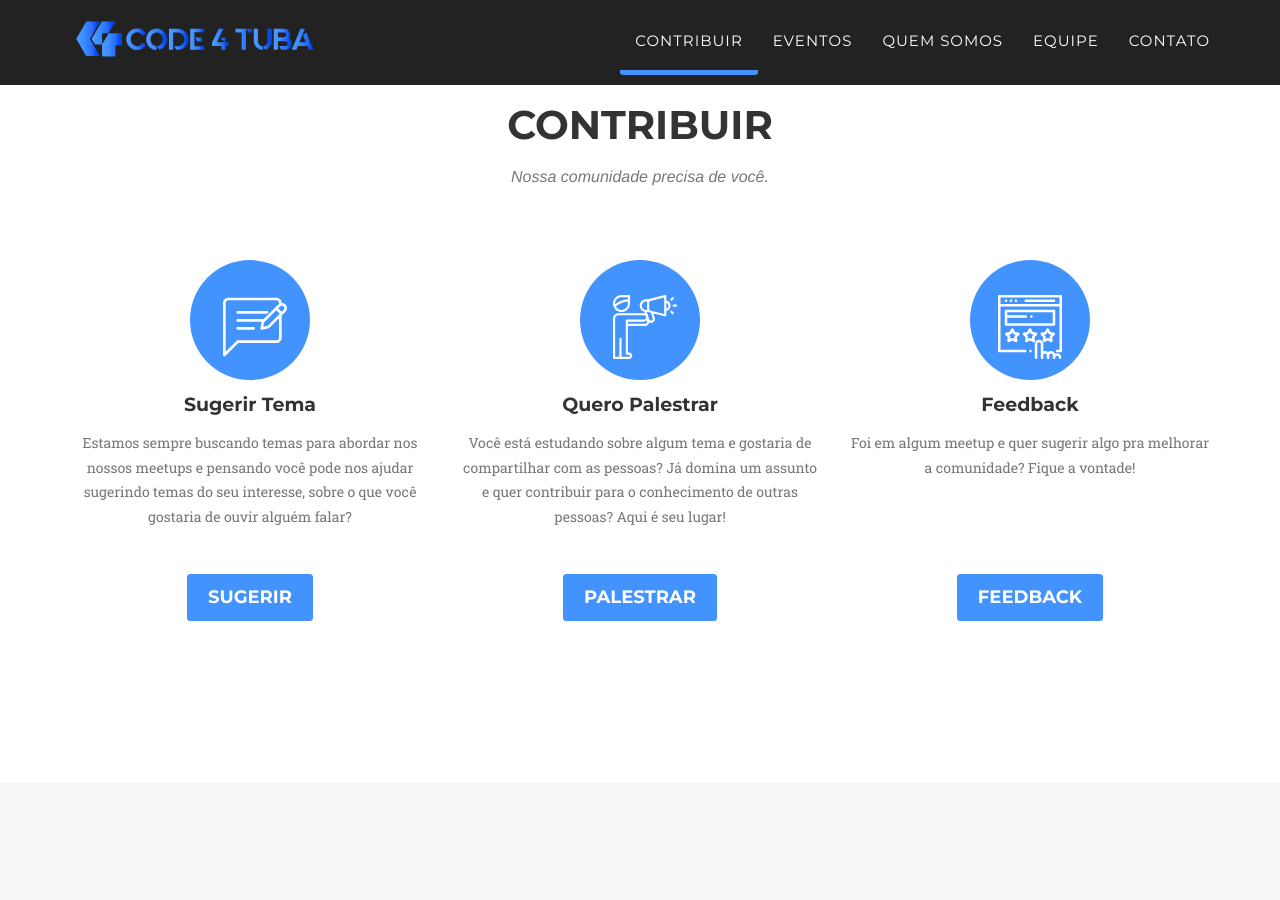
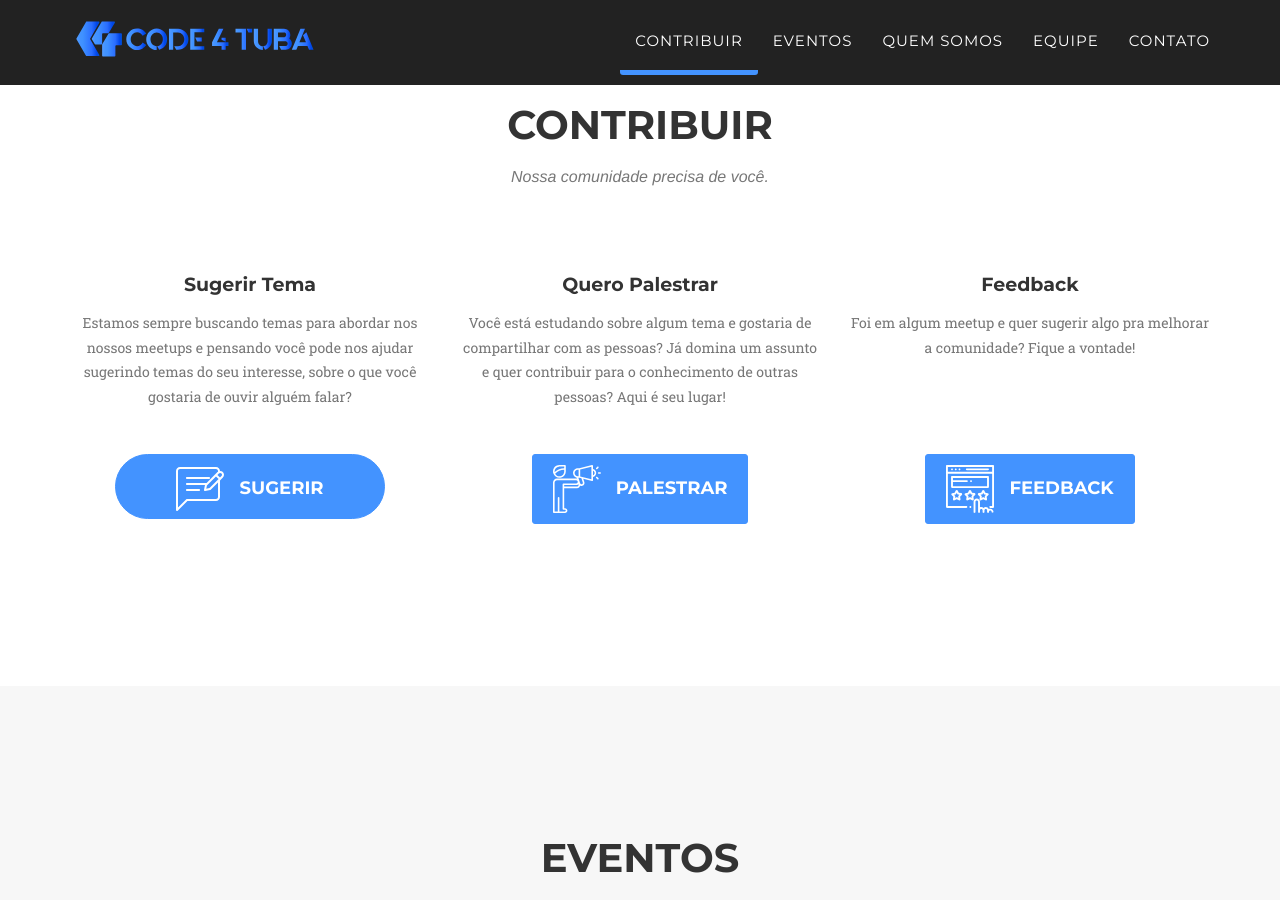
Before and after one commit to code4tuba/code4tuba.github.io, a Jekyll site: the page built from index.html, in a window 1280 px wide and 900 px high, scrolled down 765 px. Built offline with Jekyll 4.4.1, drawn with Linux system fonts in a browser that asks for light colours; some web fonts are replaced.

Commit message:
sugestão de alteração na área de contribuir

```diff
--- a/_includes/services.html
+++ b/_includes/services.html
@@ -9,25 +9,28 @@
     </div>
     <div class="row text-center">
       <div class="col-md-4">
-        <span class="fa-stack fa-4x">
-          <div class="service-img">
+        <!-- <span class="fa-stack fa-4x"> -->
+          <!-- <div class="service-img">
             <img
               src="./img/icons/suggestion.svg"
               alt="Sugerir tema"
               srcset=""
               style="width: 64px; margin-left: 10px;"
             />
-          </div>
-        </span>
+          </div> -->
+        <!-- </span> -->
         <h4 class="service-heading">Sugerir Tema</h4>
         <p class="text-muted service-text">
           Estamos sempre buscando temas para abordar nos nossos meetups e pensando você pode nos
           ajudar sugerindo temas do seu interesse, sobre o que você gostaria de ouvir alguém falar?
         </p>
-        <a href="https://bit.ly/c4t-sugestao" target="_blank" class="btn btn-xl">Sugerir</a>
+        <a href="https://bit.ly/c4t-sugestao" target="_blank" class="btn btn-xl" style="height: 65px; width: 270px; border-radius: 50px;">
+          <img src="./img/icons/suggestion.svg" alt="Sugerir tema" srcset="" style="width: 48px; margin-right: 10px;" />
+          Sugerir
+        </a>
       </div>
       <div class="col-md-4">
-        <span class="fa-stack fa-4x">
+        <!-- <span class="fa-stack fa-4x">
           <div class="service-img">
             <img
               src="./img/icons/speaker.svg"
@@ -36,25 +39,31 @@
               style="width: 64px; margin-left: 10px;"
             />
           </div>
-        </span>
+        </span> -->
         <h4 class="service-heading">Quero Palestrar</h4>
         <p class="text-muted service-text">
           Você está estudando sobre algum tema e gostaria de compartilhar com as pessoas? Já domina
           um assunto e quer contribuir para o conhecimento de outras pessoas? Aqui é seu lugar!
         </p>
-        <a href="http://bit.ly/c4t-queropalestrar" target="_blank" class="btn btn-xl">Palestrar</a>
+        <a href="http://bit.ly/c4t-queropalestrar" target="_blank" class="btn btn-xl">
+          <img src="./img/icons/speaker.svg" alt="Quero palestrar" srcset="" style="width: 48px; margin-right: 10px;" />
+          Palestrar
+        </a>
       </div>
       <div class="col-md-4">
-        <span class="fa-stack fa-4x">
+        <!-- <span class="fa-stack fa-4x">
           <div class="service-img">
             <img src="./img/icons/feedback.svg" alt="Feedback" srcset="" style="width: 64px" />
           </div>
-        </span>
+        </span> -->
         <h4 class="service-heading">Feedback</h4>
         <p class="text-muted service-text">
           Foi em algum meetup e quer sugerir algo pra melhorar a comunidade? Fique a vontade!
         </p>
-        <a href="http://bit.ly/c4t-feedback" target="_blank" class="btn btn-xl">Feedback</a>
+        <a href="http://bit.ly/c4t-feedback" target="_blank" class="btn btn-xl">
+          <img src="./img/icons/feedback.svg" alt="Feedback" srcset="" style="width: 48px; margin-right: 10px;" />
+          Feedback
+        </a>
       </div>
     </div>
   </div>
```
